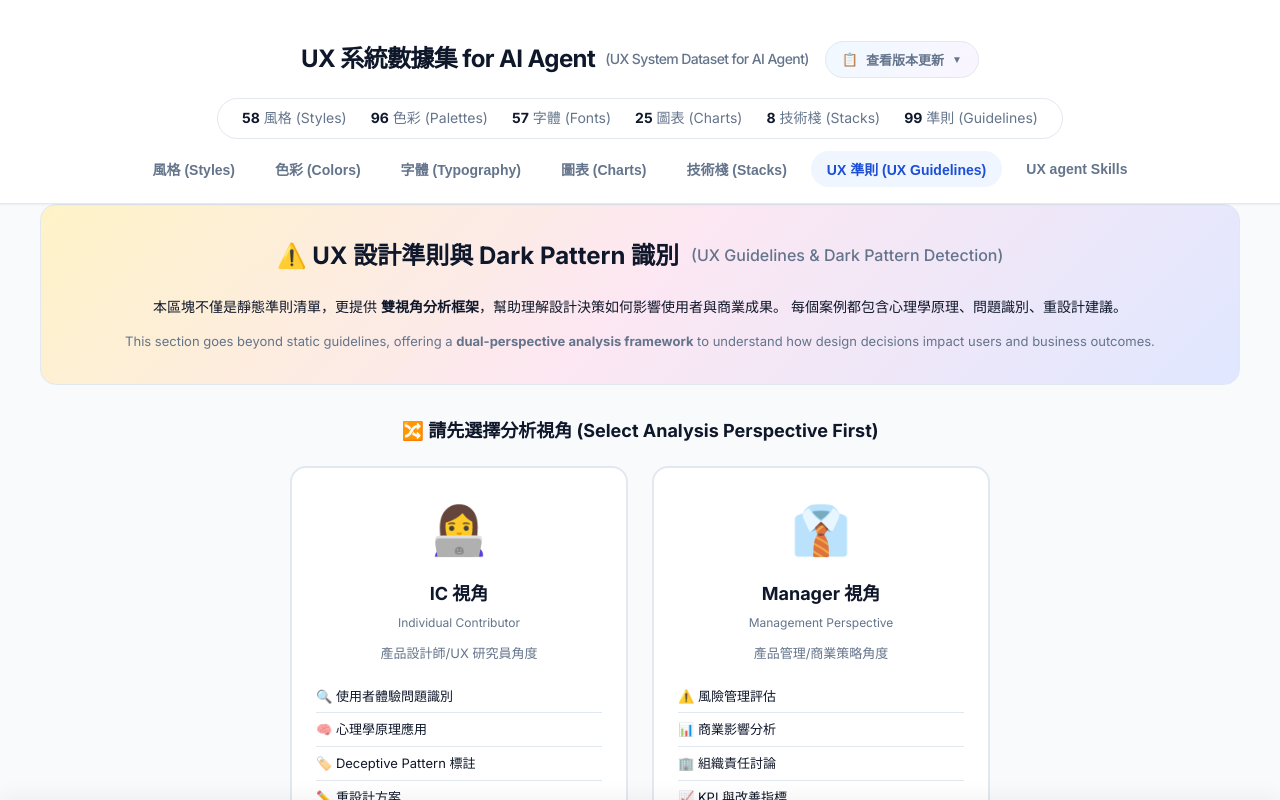
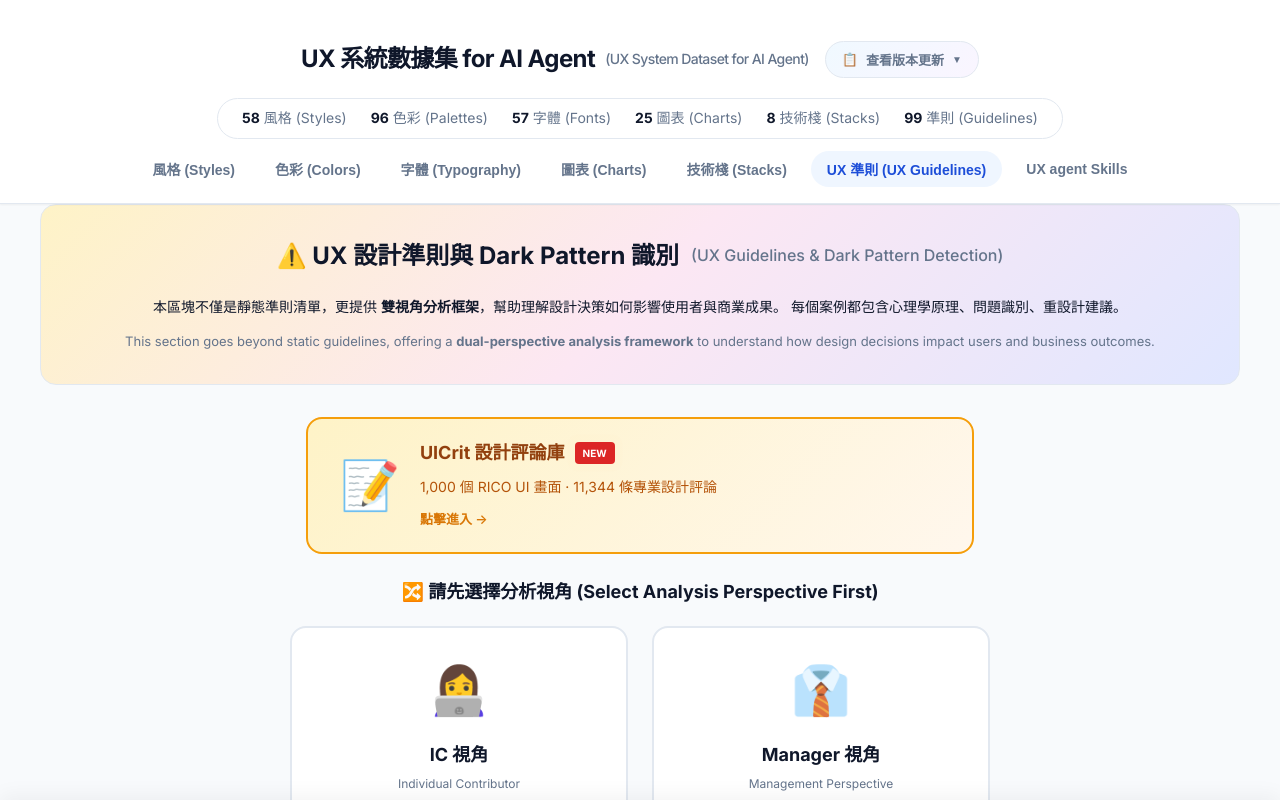
Before and after one commit to gainshin/AgenSkill_UX_DataSet, a plain HTML site: page index.html in a window 1280 px wide. Both pictures are taken after a click on the button "UX 準則 (UX Guidelines)". Shown: the top 800 px of the page. Drawn offline with Linux system fonts and the light colour scheme.

Commit message:
feat: Add quick access entry points for UICrit library
- Added pulsing 'UICrit 評論庫' badge in version panel (auto-expands on page load)
- Added prominent quick access card on Guidelines tab intro section
- Both entry points auto-navigate to IC view and scroll to UICrit section
- Added CSS animations (pulse effect, hover transform) for visual emphasis

```diff
--- a/index.html
+++ b/index.html
@@ -58,6 +58,9 @@
                     <span class="badge-item">🔤 Typography</span>
                     <span class="badge-item">⚠️ Dark Patterns</span>
                     <span class="badge-item">🤖 AI COT</span>
+                    <span class="badge-item badge-new"
+                        onclick="document.querySelector('[data-tab=guidelines]').click(); setTimeout(() => document.querySelector('.critique-library-section')?.scrollIntoView({behavior: 'smooth'}), 500);">📝
+                        UICrit 評論庫</span>
                 </div>
             </div>
         </div>
@@ -167,6 +170,19 @@
                             framework</strong>
                         to understand how design decisions impact users and business outcomes.
                     </p>
+                </div>
+
+                <!-- UICrit Quick Access -->
+                <div class="uicrit-quick-access">
+                    <div class="uicrit-quick-card"
+                        onclick="selectPersona('ic'); setTimeout(() => document.querySelector('.critique-library-section')?.scrollIntoView({behavior: 'smooth'}), 300);">
+                        <div class="uicrit-quick-icon">📝</div>
+                        <div class="uicrit-quick-content">
+                            <h4>UICrit 設計評論庫 <span class="badge-tag">NEW</span></h4>
+                            <p>1,000 個 RICO UI 畫面 · 11,344 條專業設計評論</p>
+                            <span class="uicrit-quick-link">點擊進入 →</span>
+                        </div>
+                    </div>
                 </div>
 
                 <!-- Perspective Toggle -->
--- a/styles.css
+++ b/styles.css
@@ -1553,6 +1553,32 @@ footer {
     box-shadow: 0 1px 3px rgba(0, 0, 0, 0.05);
 }
 
+.badge-item.badge-new {
+    background: linear-gradient(135deg, #fef3c7 0%, #fde68a 100%);
+    border-color: #f59e0b;
+    color: #92400e;
+    cursor: pointer;
+    transition: all 0.2s;
+    animation: pulse-badge 2s infinite;
+}
+
+.badge-item.badge-new:hover {
+    transform: scale(1.05);
+    box-shadow: 0 4px 12px rgba(245, 158, 11, 0.3);
+}
+
+@keyframes pulse-badge {
+
+    0%,
+    100% {
+        box-shadow: 0 0 0 0 rgba(245, 158, 11, 0.4);
+    }
+
+    50% {
+        box-shadow: 0 0 0 8px rgba(245, 158, 11, 0);
+    }
+}
+
 /* =============================================
    Enhanced Footer
    ============================================= */
@@ -4166,3 +4192,67 @@ body.theme-sales .card {
     font-size: 14px;
     line-height: 1.7;
 }
+
+/* UICrit Quick Access Card */
+.uicrit-quick-access {
+    margin: 24px 0;
+    display: flex;
+    justify-content: center;
+}
+
+.uicrit-quick-card {
+    background: linear-gradient(135deg, #fef3c7 0%, #fff7ed 100%);
+    border: 2px solid #f59e0b;
+    border-radius: 16px;
+    padding: 20px 32px;
+    display: flex;
+    align-items: center;
+    gap: 20px;
+    cursor: pointer;
+    transition: all 0.3s;
+    max-width: 600px;
+    width: 100%;
+}
+
+.uicrit-quick-card:hover {
+    transform: translateY(-4px);
+    box-shadow: 0 12px 30px rgba(245, 158, 11, 0.25);
+    border-color: #d97706;
+}
+
+.uicrit-quick-icon {
+    font-size: 48px;
+    flex-shrink: 0;
+}
+
+.uicrit-quick-content h4 {
+    font-size: 18px;
+    font-weight: 700;
+    color: #92400e;
+    margin: 0 0 8px 0;
+    display: flex;
+    align-items: center;
+    gap: 10px;
+}
+
+.uicrit-quick-content .badge-tag {
+    background: #dc2626;
+    color: white;
+    font-size: 10px;
+    font-weight: 700;
+    padding: 3px 8px;
+    border-radius: 4px;
+    animation: pulse-badge 2s infinite;
+}
+
+.uicrit-quick-content p {
+    font-size: 14px;
+    color: #b45309;
+    margin: 0 0 8px 0;
+}
+
+.uicrit-quick-link {
+    font-size: 13px;
+    font-weight: 600;
+    color: #d97706;
+}
```
